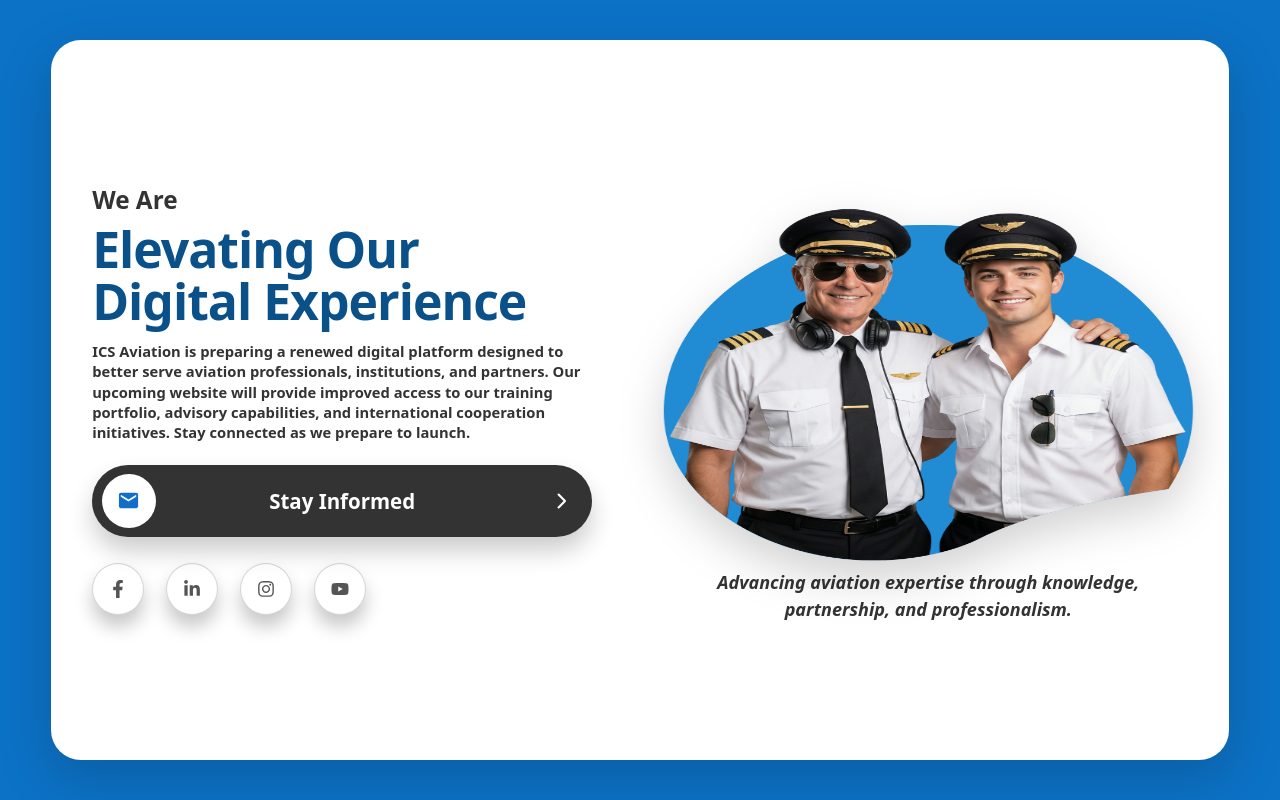
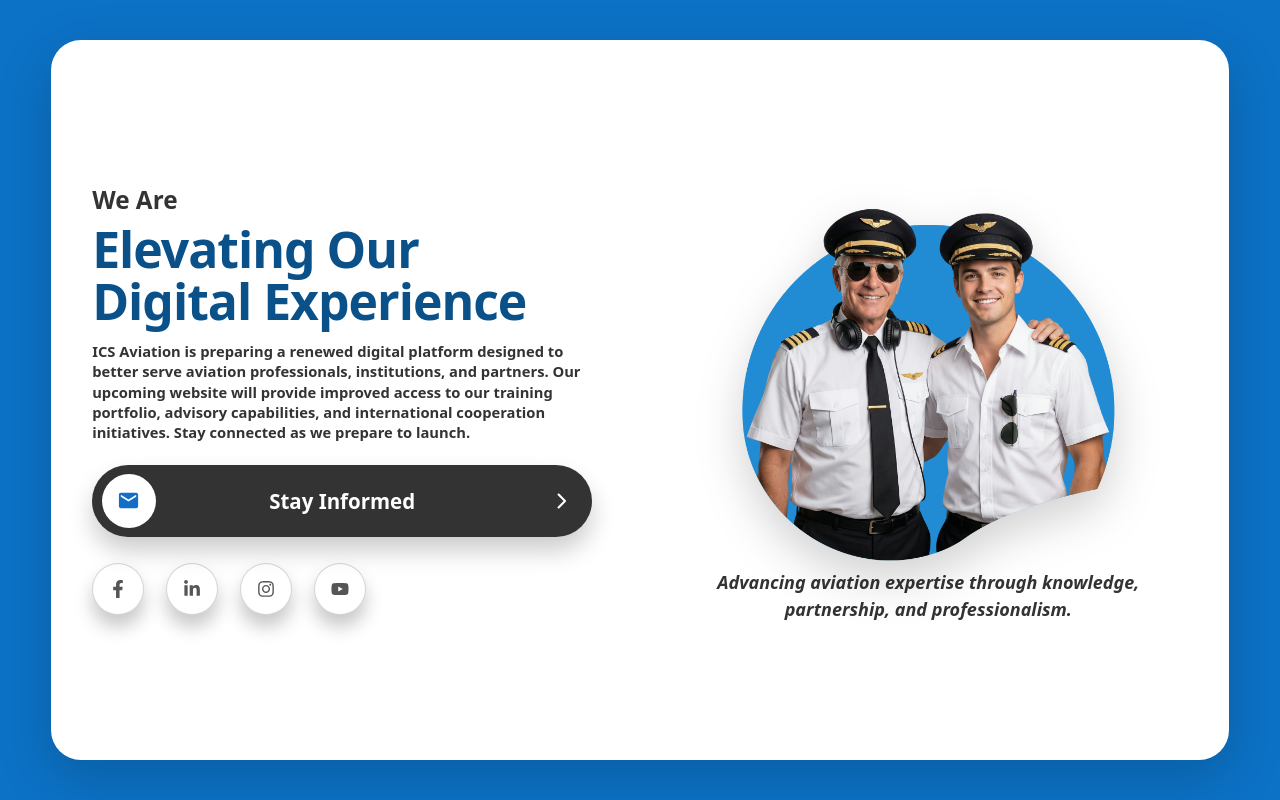
Before and after one commit to B-Othman/cooking-landing, a Next.js app: page / in a window 1280 px wide. Built offline with nearby package versions, Linux system fonts and the light colour scheme.

Commit message:
fix object-fit for heroImg

```diff
--- a/app/globals.css
+++ b/app/globals.css
@@ -242,7 +242,7 @@
 }
 
 .landing-heroImg {
-  object-fit: fill;
+  object-fit: contain;
   object-position: center bottom;
   transform: translateY(-12px) scale(1.02);
   filter: drop-shadow(0px 18px 22px rgba(0, 0, 0, 0.18));
```
